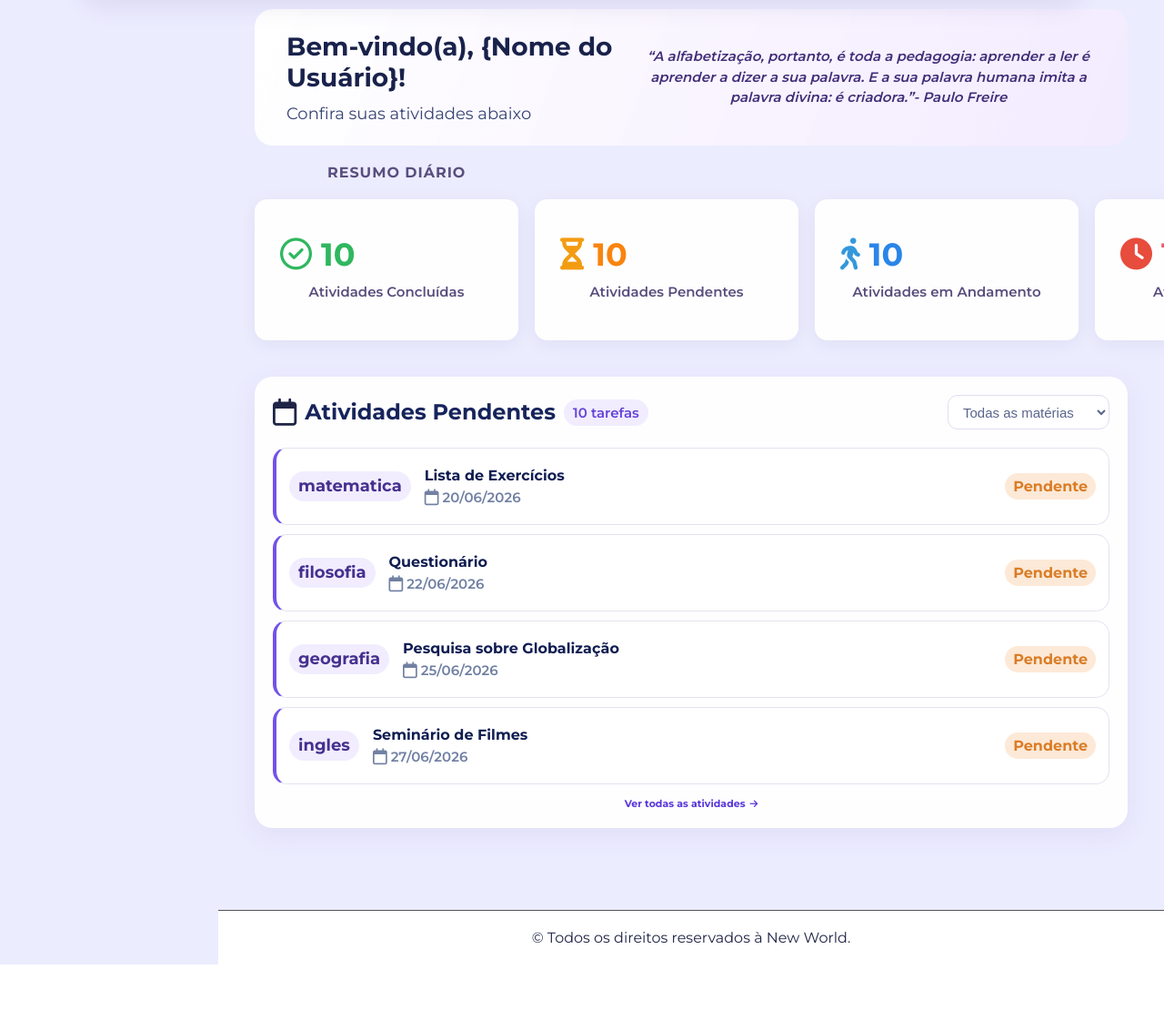
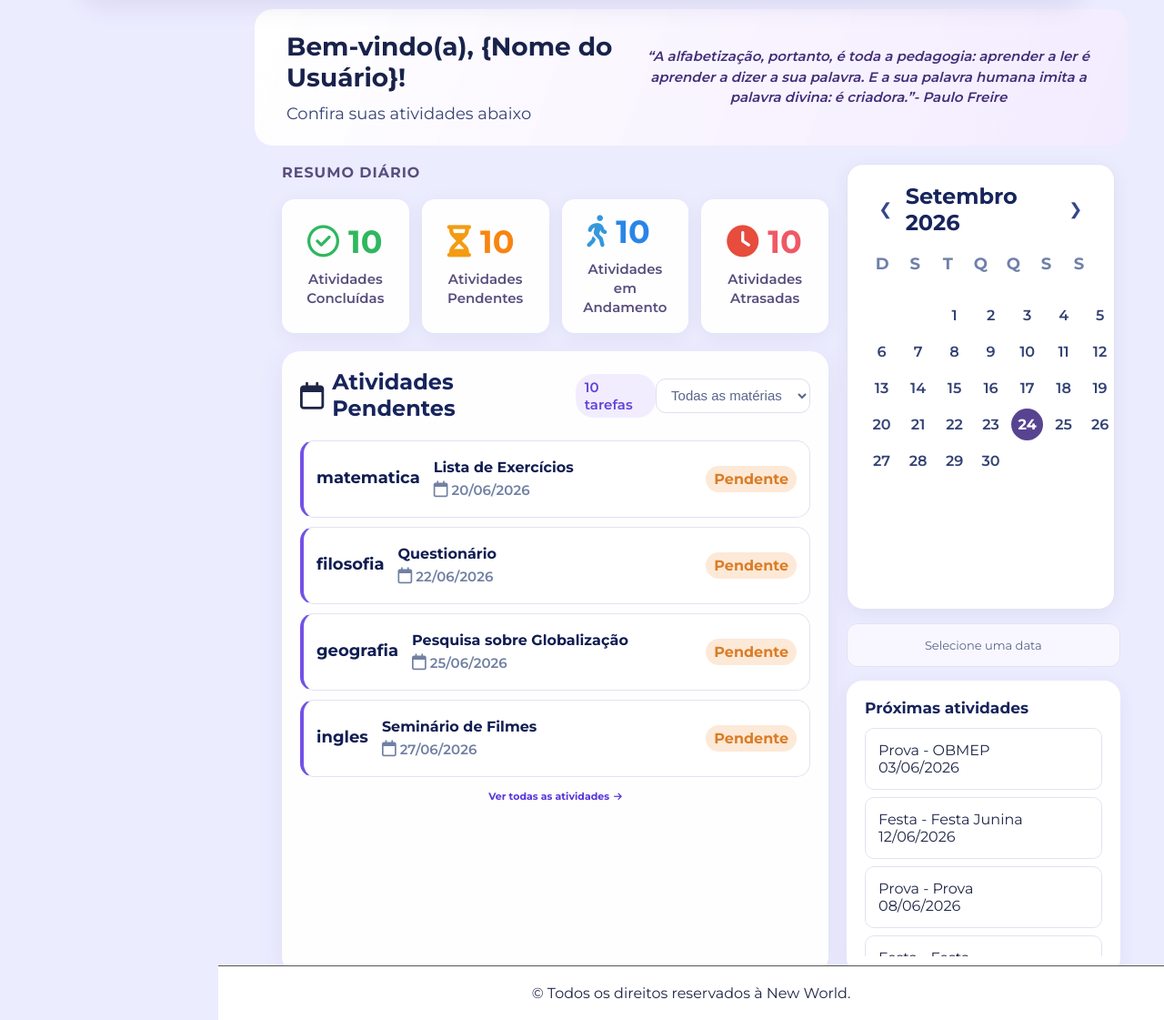
Before and after one commit to kkayto/TCC_OFICIAL, a PHP site: page /home.html in a window 1280 px wide. Shown: the part 100-1221 px from the top of the page at 91% size. Before the commit the page ends 1160 px from the top, so only its background shows below. Run offline with PHP 8.4, Linux system fonts and the light colour scheme.

Commit message:
Add files via upload

```diff
--- a/home.css
+++ b/home.css
@@ -224,6 +224,7 @@ body {
     font-weight: 600;
 }
 
+
 .content {
     grid-area: content;
     display: flex;
@@ -236,6 +237,23 @@ body {
     background-color: var(--fundo);
 }
 
+.dashboard-conteudo {
+    width: 96%;
+    height: 89%;
+    margin: 20px 30px;
+    display: grid;
+    grid-template-columns: minmax(0, 2fr) minmax(300px, 1fr);
+    grid-template-rows: auto 1fr;
+    align-items: stretch;
+    gap: 20px;
+    box-sizing: border-box;
+}
+
+.resumo-section {
+    grid-column: 1;
+    grid-row: 1;
+}
+
 .resumo-title {
     font-size: 16px;
     font-weight: 800;
@@ -245,20 +263,22 @@ body {
     margin: 0 0 20px;
     animation: fadeDown .5s .1s ease both;
     text-align: left;
-    left: 100px;
-    margin-left: 80px
+
 }
 
 .resumo-inner {
-    display: flex;
-    flex-direction: row;
-    gap: 18px;
-    width: max-content
+    width: 100%;
+    display: grid;
+    grid-template-columns: repeat(4, minmax(0, 1fr));
+    gap: 14px;
+    box-sizing: border-box;
 }
 
 .resumo-card {
-    flex: 0 0 290px;
-    min-height: 155px;
+    width: 100%;
+    min-width: 0;
+    min-height: 125px;
+    box-sizing: border-box;
     background-color: rgba(255, 255, 255, 0.96);
     border-radius: var(--raio);
     padding: 18px;
@@ -308,11 +328,13 @@ body {
     color: var(--vermelho)
 }
 
+
 .wrapper-atividades {
+    grid-column: 1;
+    grid-row: 2;
     width: 100%;
-    max-width: 1300px;
-    height: auto;
-    margin: 40px  0;
+    height: 100%;
+    margin: 0;
     box-sizing: border-box;
 }
 
@@ -382,12 +404,14 @@ body {
     box-shadow: 0 0 0 3px rgba(115, 81, 223, .08);
 }
 
-.cards-container {
+.atividades-coluna .cards-container {
     width: 100%;
     display: flex;
     flex-direction: column;
     gap: 10px;
     box-sizing: border-box;
+    max-height: none;
+    overflow: visible;
 }
 
 
@@ -447,10 +471,7 @@ body {
 
 .card-atividades-title {
     margin: 0;
-    padding: 5px 10px;
-    background: #f1edff;
-    color: #46308f;
-    border-radius: 20px;
+    color: #101d52; /* FIX: era estilo de badge (fundo roxo + pill) igual ao contador; agora é texto de título */
     font-size: 18px;
     font-weight: 750;
     line-height: 1.3;
@@ -528,6 +549,173 @@ body {
 }
 
 
+.coluna-calendario {
+    grid-column: 2;
+    grid-row: 1 / 3;
+    width: 100%;
+    height: 100%;
+    display: flex;
+    flex-direction: column;
+    gap: 15px;
+    box-sizing: border-box;
+}
+
+.calendario {
+    width: 98%;
+    height: 55%;
+    box-sizing: border-box;
+    background: #fff;
+    border: 1px solid #e2e3ef;
+    border-radius: 18px;
+    padding: 20px;
+    box-shadow: 0 5px 20px rgba(44, 55, 120, 0.07);
+}
+
+.calendario-header {
+    display: flex;
+    justify-content: space-between;
+    align-items: center;
+}
+
+.calendario-header h2 {
+    margin: 0;
+    color: #17245c;
+    font-size: 24px;
+    font-weight: 900;
+}
+
+.calendario-header button {
+    width: 50px;
+    height: 50px;
+    display: flex;
+    align-items: center;
+    justify-content: center;
+    border: none;
+    border-radius: 8px;
+    background: transparent;
+    color: #36458c;
+    font-size: 18px;
+    cursor: pointer;
+}
+
+.calendario-header button:hover {
+    background: #eeeaff;
+}
+
+
+.weekdays,
+.days {
+    display: grid;
+    grid-template-columns: repeat(7, 1fr);
+    text-align: center;
+}
+
+.weekdays {
+    margin-top: 20px;
+    color: #7080a9;
+    font-size: 18px;
+    font-weight: 800;
+}
+
+.days {
+    gap: 5px;
+    margin-top: 28px;
+}
+
+.day,
+.today {
+    width: 35px;
+    height: 35px;
+    display: flex;
+    align-items: center;
+    justify-content: center;
+    margin: auto;
+    border-radius: 50%;
+    font-size: 12px;
+    cursor: pointer;
+}
+
+.day {
+    color: #344274;
+    font-weight: 600;
+    font-size: 16px;
+}
+
+.day:hover {
+    background: #eeeaff;
+}
+
+.today {
+    background: #584391;
+    color: #fff;
+    font-weight: bold;
+}
+
+
+.evento-info {
+    width: 100%;
+    box-sizing: border-box;
+    margin-top: 0;
+    padding: 15px;
+    border-radius: 12px;
+    background: #f8f7ff;
+    border: 1px solid #e2e3ef;
+    color: #59658c;
+    font-size: 13px;
+    text-align: center;
+}
+
+.wrapper-proximos {
+    width: 100%;
+    box-sizing: border-box;
+    background: #fff;
+    border-radius: 18px;
+    padding: 20px;
+    box-shadow: 0 5px 20px rgba(44, 55, 120, 0.07);
+    flex: 1;
+    display: flex;
+    flex-direction: column;
+    min-height: 0;
+}
+
+.title-proximo {
+    margin: 0 0 12px;
+    color: #17245c;
+    font-size: 17px;
+    font-weight: 750;
+    text-align: left;
+}
+
+
+.wrapper-proximos .cards-container {
+    width: 100%;
+    display: flex;
+    flex-direction: column;
+    gap: 8px;
+    box-sizing: border-box;
+    flex: 1;
+    min-height: 0;
+    overflow-y: auto;
+    overflow-x: hidden;
+}
+
+.wrapper-proximos .cards-container::-webkit-scrollbar {
+    display: none;
+}
+
+.card-proximos {
+    width: 100%;
+    box-sizing: border-box;
+    display: flex;
+    flex-direction: column;
+    margin: 0;
+    padding: 14px;
+    background: #ffffff;
+    border-radius: 10px;
+    border: 1px solid #e2e3ef;
+}
+
+
 
 .footer {
     width: 100%;
--- a/home.html
+++ b/home.html
@@ -62,6 +62,8 @@
           </div>
         </section>
 
+        <div class="dashboard-conteudo">
+
           <section class="resumo-section">
 
             <h2 class="resumo-title">
@@ -111,7 +113,6 @@
           <section class="wrapper-atividades">
             <div class="atividades-coluna">
 
-            <!-- CABEÇALHO -->
               <div class="atividades-header">
                 <div class="atividades-titulo">
                   <i class="fa-regular fa-calendar"></i>
@@ -124,7 +125,6 @@
                 </div>
 
 
-              <!-- FILTRO -->
                 <select class="filtro-materias" id="filtro-materias">
                   <option value="todas">
                     Todas as matérias
@@ -147,8 +147,6 @@
                 </select>
               </div>
 
-
-            <!-- ATIVIDADES -->
               <div class="cards-container" id="cards-container">
               </div>
               <div class="ver-todas-atividades">
@@ -160,6 +158,58 @@
             </div>
           </section>
 
+
+
+          <section class="coluna-calendario">
+
+            <div class="calendario">
+              <div class="calendario-header">
+                <button id="prev">❮</button>
+                <h2 id="mes"></h2>
+
+                <button id="next">❯</button>
+
+              </div>
+
+
+              <div class="weekdays">
+
+                <span>D</span>
+                <span>S</span>
+                <span>T</span>
+                <span>Q</span>
+                <span>Q</span>
+                <span>S</span>
+                <span>S</span>
+
+              </div>
+
+
+              <div id="calendarDays" class="days">
+              </div>
+        </div>
+
+        <div id="eventoInfo" class="evento-info">
+
+          Selecione uma data
+
+        </div>
+
+
+        <!-- PRÓXIMAS ATIVIDADES -->
+
+        <div class="wrapper-proximos">
+
+          <h2 class="title-proximo">
+            Próximas atividades
+          </h2>
+
+          <div class="cards-container" id="proximos-container">
+          </div>
+
+        </div>
+      </div>
+
     </main>
     <footer class="footer">
       © Todos os direitos reservados à New World.
--- a/home.js
+++ b/home.js
@@ -75,7 +75,7 @@ document.addEventListener('DOMContentLoaded', () => {
         data,
         status
     }) {
-return `
+        return `
     <div class="card-atividades">
 
         <div class="card-atividades-title">
@@ -115,3 +115,202 @@ return `
     console.log('HTML gerado:', container.innerHTML);
 
 });
+
+    /* CALENDÁRIO */
+const monthYear = document.getElementById("mes");
+const daysContainer = document.getElementById("calendarDays");
+const eventInfo = document.getElementById("eventoInfo");
+
+
+const eventos = {
+    "2026-04-24": {
+        tipo: "prova",
+        titulo: "Provão Paulista"
+    },
+
+    "2026-04-28": {
+        tipo: "olimpiada",
+        titulo: "OBMEP"
+    },
+
+    "2026-06-03": {
+        tipo: "prova",
+        titulo: "Prova"
+    },
+
+    "2026-06-08": {
+        tipo: "prova",
+        titulo: "Prova"
+    },
+
+    "2026-06-12": {
+        tipo: "festa",
+        titulo: "Festa Junina"
+    },
+
+    "2026-06-22": {
+        tipo: "festa",
+        titulo: "Festa"
+    },
+
+    "2026-07-06": {
+        tipo: "ferias",
+        titulo: "Início das Férias"
+    }
+};
+
+
+let currentDate = new Date();
+
+
+function renderCalendar() {
+
+    daysContainer.innerHTML = "";
+
+    const year = currentDate.getFullYear();
+    const month = currentDate.getMonth();
+
+    const firstDay = new Date(year, month, 1).getDay();
+    const totalDays = new Date(year, month + 1, 0).getDate();
+
+    const months = [
+        "Janeiro",
+        "Fevereiro",
+        "Março",
+        "Abril",
+        "Maio",
+        "Junho",
+        "Julho",
+        "Agosto",
+        "Setembro",
+        "Outubro",
+        "Novembro",
+        "Dezembro"
+    ];
+    monthYear.textContent = `${months[month]} ${year}`;
+
+
+    for (let i = 0; i < firstDay; i++) {
+        const emptyDay = document.createElement("div");
+        daysContainer.appendChild(emptyDay);
+    }
+
+
+    for (let day = 1; day <= totalDays; day++) {
+        const fullDate =
+            `${year}-${String(month + 1).padStart(2, "0")}-${String(day).padStart(2, "0")}`;
+        const div = document.createElement("div");
+
+        div.classList.add("day");
+        div.textContent = day;
+
+        if (eventos[fullDate]) {
+            div.classList.add(eventos[fullDate].tipo);
+        }
+
+        const hoje = new Date();
+
+        if (
+            day === hoje.getDate() &&
+            month === hoje.getMonth() &&
+            year === hoje.getFullYear()
+        ) {
+            div.classList.add("today");
+        }
+
+        div.addEventListener("click", () => {
+
+            if (eventos[fullDate]) {
+                eventInfo.innerHTML = `
+                    <strong>${eventos[fullDate].titulo}</strong>
+                    <br>
+                    ${fullDate}
+                `;
+            } else {
+                eventInfo.innerHTML = `
+                    Nenhum evento nesta data
+                `;
+            }
+        });
+
+        daysContainer.appendChild(div);
+    }
+}
+
+renderCalendar();
+
+document.getElementById("next").addEventListener("click", () => {
+    currentDate.setMonth(currentDate.getMonth() + 1);
+    renderCalendar();
+});
+
+
+document.getElementById("prev").addEventListener("click", () => {
+    currentDate.setMonth(currentDate.getMonth() - 1);
+    renderCalendar();
+});
+
+
+const proximos = [
+    {
+        materia: "Prova",
+        titulo: "OBMEP",
+        data: "03/06/2026"
+    },
+
+    {
+        materia: "Festa",
+        titulo: "Festa Junina",
+        data: "12/06/2026",
+        status: "Concluída"
+    },
+
+    {
+        materia: "Prova",
+        titulo: "Prova",
+        data: "08/06/2026"
+    },
+
+    {
+        materia: "Festa",
+        titulo: "Festa",
+        data: "22/06/2026",
+        status: "Concluída"
+    }
+];
+
+
+const proximosContainer =
+    document.getElementById("proximos-container");
+
+if (!proximosContainer) {
+    console.error(
+        "Elemento #proximos-container não encontrado"
+    );
+} else {
+    proximosContainer.innerHTML = proximos
+        .map(criarCardAtividade)
+        .join("");
+}
+
+
+function criarCardAtividade({
+    materia,
+    titulo,
+    data,
+    status
+}) {
+    return `
+        <div class="card-proximos">
+
+            <div class="card-proximos-title">
+                ${materia} - ${titulo}
+            </div>
+
+            <div class="card-proximos-data">
+                ${data}
+            </div>
+
+        </div>
+    `;
+}
```
Lines whose indentation alone changed are shown as unchanged.
